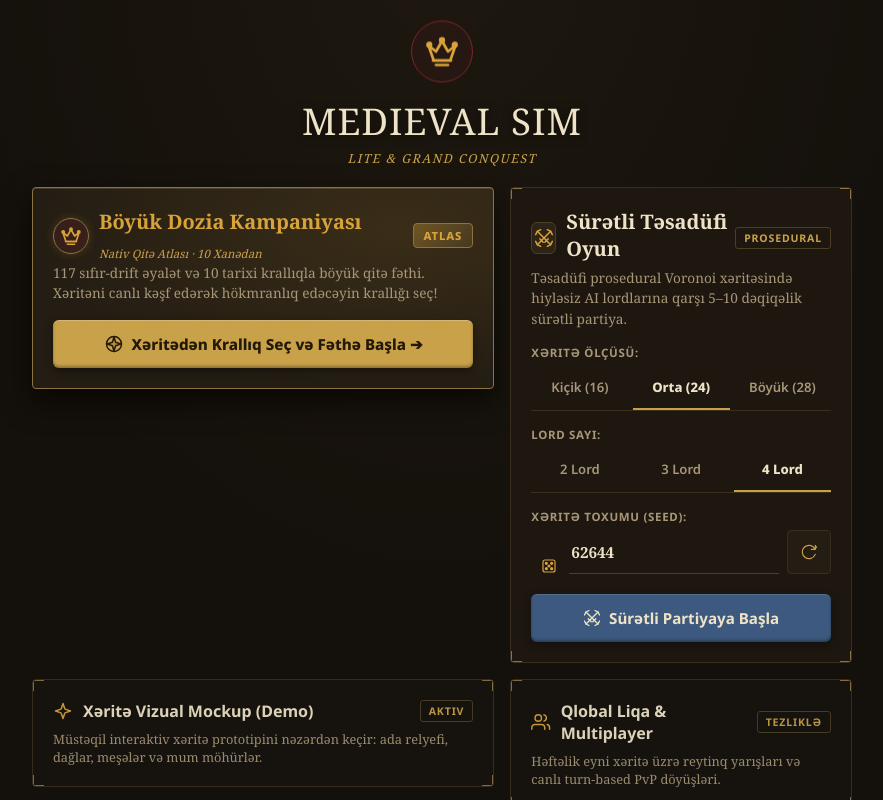
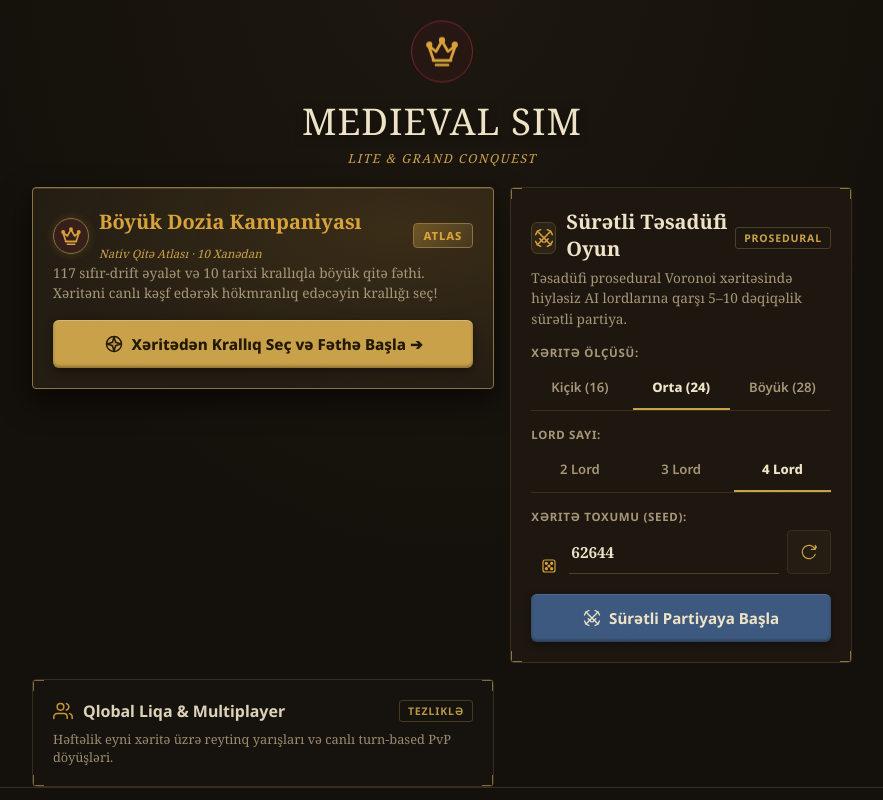
Before and after one commit to Ilkin-Ibishov/Medieval-simulator-mobile-lite, a React (Vite) app: page / in a window 1280 px wide. Shown: the whole page, without its empty margins (198-1081 px from the left). Built offline with nearby package versions, Linux system fonts and the light colour scheme; a web font is replaced by a local one.

Commit message:
fix(ui): remove map visual mockup card from main lobby menu

```diff
--- a/src/ui/App.tsx
+++ b/src/ui/App.tsx
@@ -551,10 +551,6 @@ export const App: React.FC = () => {
             setScreen('REALM_PICKER');
           }}
           onOpenMultiplayerModal={() => setIsMultiplayerModalOpen(true)}
-          onOpenMockup={() => {
-            window.location.hash = '#mockup';
-            setIsMockupOpen(true);
-          }}
         />
         {isMultiplayerModalOpen && (
           <MultiplayerModal onClose={() => setIsMultiplayerModalOpen(false)} />
--- a/src/ui/Lobby.tsx
+++ b/src/ui/Lobby.tsx
@@ -7,7 +7,6 @@ import {
   SoundIcon,
   HapticsIcon,
   DiceIcon,
-  SparklesIcon,
   CompassIcon,
   BannerFlagIcon,
 } from './Icons';
@@ -33,7 +32,6 @@ interface LobbyProps {
   onStartGame: (settings: GameSettings) => void;
   onOpenRealmPicker: () => void;
   onOpenMultiplayerModal: () => void;
-  onOpenMockup?: () => void;
 }
 
 export const Lobby: React.FC<LobbyProps> = ({
@@ -42,7 +40,6 @@ export const Lobby: React.FC<LobbyProps> = ({
   onStartGame,
   onOpenRealmPicker,
   onOpenMultiplayerModal,
-  onOpenMockup,
 }) => {
   const [regionCount, setRegionCount] = useState<number>(24);
   const [playerCount, setPlayerCount] = useState<number>(4);
@@ -231,30 +228,7 @@ export const Lobby: React.FC<LobbyProps> = ({
           </button>
         </div>
 
-        {/* Card 2: Interactive Map Mockup Demo */}
-        {onOpenMockup && (
-          <div
-            className="mode-card secondary-card"
-            onClick={onOpenMockup}
-          >
-            <div className="card-header-row">
-              <div className="card-icon-title">
-                <SparklesIcon size={20} className="text-gold" />
-                <h3 className="card-title-sm">
-                  Xəritə Vizual Mockup (Demo)
-                </h3>
-              </div>
-              <span className="badge-coming-soon badge-active">
-                Aktiv
-              </span>
-            </div>
-            <p className="card-description-sm">
-              Müstəqil interaktiv xəritə prototipini nəzərdən keçir: ada relyefi, dağlar, meşələr və mum möhürlər.
-            </p>
-          </div>
-        )}
-
-        {/* Card 3: Multiplayer Coming Soon */}
+        {/* Card 2: Multiplayer Coming Soon */}
         <div className="mode-card secondary-card" onClick={onOpenMultiplayerModal}>
           <div className="card-header-row">
             <div className="card-icon-title">
```
